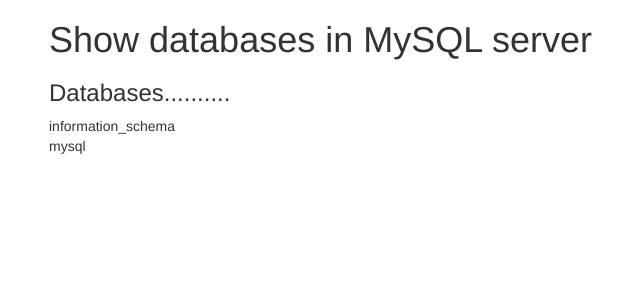
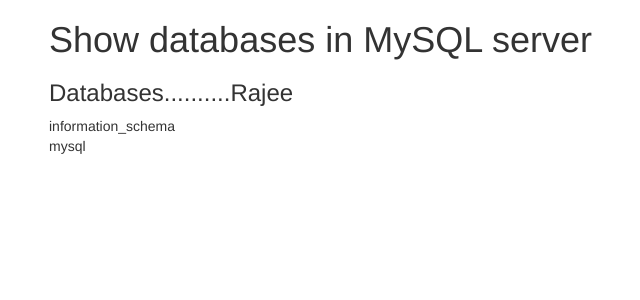
Before and after one commit to rgangaderan/nexon-application-CI, a PHP site: page / in a window 1280 px wide. Shown: the top 300 px of the page, without its empty margins (21-661 px from the left). Run offline with PHP 8.4, Linux system fonts and the light colour scheme.

Commit message:
updated index.php

```diff
--- a/nexon-marketing-CI/src/index.php
+++ b/nexon-marketing-CI/src/index.php
@@ -28,7 +28,7 @@ if ($conn->connect_error)
 if (!($result=mysqli_query($conn,'SHOW DATABASES')))
     printf("Error: %s\n", mysqli_error($conn));
 
-echo "<h3>Databases..........</h3>";
+echo "<h3>Databases..........Rajee</h3>";
 
 while($row = mysqli_fetch_row( $result ))
     echo $row[0]."<br />";
```
